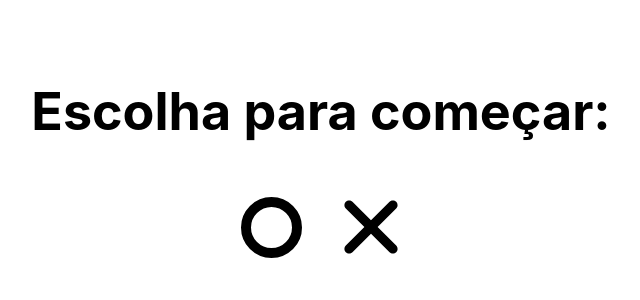
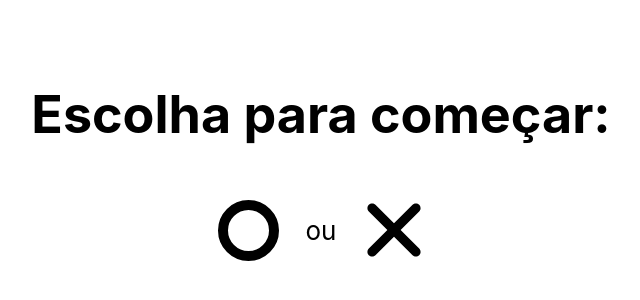
Before and after one commit to alefeio/hash, a React (Create React App) app: page / in a window 1280 px wide. Shown: the part 236-536 px from the top of the page, without its empty margins (319-959 px from the left). Built offline with nearby package versions, Linux system fonts and the light colour scheme.

Commit message:
correção de resoltado velha mesmo quando havia vencedor

```diff
--- a/src/App.js
+++ b/src/App.js
@@ -3,8 +3,8 @@ import { useState, useEffect, Fragment } from "react";
 
 function App() {
   const [player, setPlayer] = useState(1);
-  const [victory, setVictory] = useState();
-  const [turn, setTurn] = useState();
+  const [victory, setVictory] = useState('');
+  const [turn, setTurn] = useState('');
   const [player1, setPlayer1] = useState([]);
   const [player2, setPlayer2] = useState([]);
   const [position, setPosition] = useState([]);
@@ -30,8 +30,7 @@ function App() {
   }
 
   function play(cell) {
-    const array = [];
-    array.push(cell);
+    const array = [cell];
 
     if (player === 1) {
       setPlayer1([...player1, cell]);
@@ -41,16 +40,20 @@ function App() {
       player2.map(p => array.push(p));
     }
 
-    verify(array);
+    array.length >= 3 && verify(array);
 
     alterTurn();
   }
 
   function verify(arr) {
+    console.log('verify')
+    const numberOfMoves = position.filter(p => p.type === '');
+    let r = []
     correctanswers.map(res => {
-      const r = res.filter(r => arr.includes(r));
+      r = res.filter(r => arr.includes(r));
 
       if (r.length >= 3) {
+        setVictory(`Jogador ${player} venceu!`);
         r[0] === 0 && r[1] === 1 && r[2] === 2 && setStyleline('success');
         r[0] === 3 && r[1] === 4 && r[2] === 5 && setStyleline('success2');
         r[0] === 6 && r[1] === 7 && r[2] === 8 && setStyleline('success3');
@@ -59,11 +62,9 @@ function App() {
         r[0] === 2 && r[1] === 5 && r[2] === 8 && setStyleline('success6');
         r[0] === 0 && r[1] === 4 && r[2] === 8 && setStyleline('success7');
         r[0] === 2 && r[1] === 4 && r[2] === 6 && setStyleline('success8');
-        setVictory(`Jogador ${player} venceu!`);
-      } else {
-        const numberOfMoves = position.filter(p => p.type === '');
-        if (!numberOfMoves.length) setVictory('Deu velha!');
+        return false;
       }
+      !numberOfMoves.length && setVictory('Deu velha!');
     });
   }
 
@@ -105,10 +106,10 @@ function App() {
   return (
     <div className="App-header">
       {victory &&
-        <Fragment>
+        <div className="end">
           <h1>{victory}</h1>
           <button className="btn1" onClick={() => getStart()}>Jogar novamente</button>
-        </Fragment>
+        </div>
       }
       {start ? <div className="grid-board">
         {styleLine && <span className={styleLine}></span>}
@@ -126,13 +127,14 @@ function App() {
             </div>
         ))}
       </div> :
-        <Fragment>
+        <div className="start">
           <h1>Escolha para começar:</h1>
           <div>
             <img src="assets/images/o.svg" onClick={() => { setTurn('o'); setStart(true) }} />
+            <span>ou</span>
             <img src="assets/images/x.svg" onClick={() => { setTurn('x'); setStart(true) }} />
           </div>
-        </Fragment>
+        </div>
       }
     </div>
   );
--- a/src/App.scss
+++ b/src/App.scss
@@ -30,6 +30,40 @@
   color: #61dafb;
 }
 
+.start {
+  text-align: center;
+
+  div {
+    display: flex;
+    align-items: center;
+    justify-content: center;
+
+    img {
+      cursor: pointer;
+      margin: 0 .5rem;
+    }
+  }
+}
+
+.end {
+  text-align: center;
+  margin: 0 0 1rem;
+
+  h1 {
+    margin: 0;
+  }
+
+  button{
+    border: 0;
+    padding: .5rem;
+    background: #069;
+    border-radius: 4px;
+    color: #fff;
+    font-weight: bold;
+    cursor: pointer;
+  }
+}
+
 .grid-board {
   position: relative;
   display: grid;
@@ -58,15 +92,6 @@
       }
     }
   }
-}
-
-.btn1{
-  border: 0;
-  padding: .5rem;
-  background: #069;
-  border-radius: 4px;
-  color: #fff;
-  font-weight: bold;
 }
 
 .success, .success2, .success3, .success4, .success5, .success6, .success7, .success8 {
```
